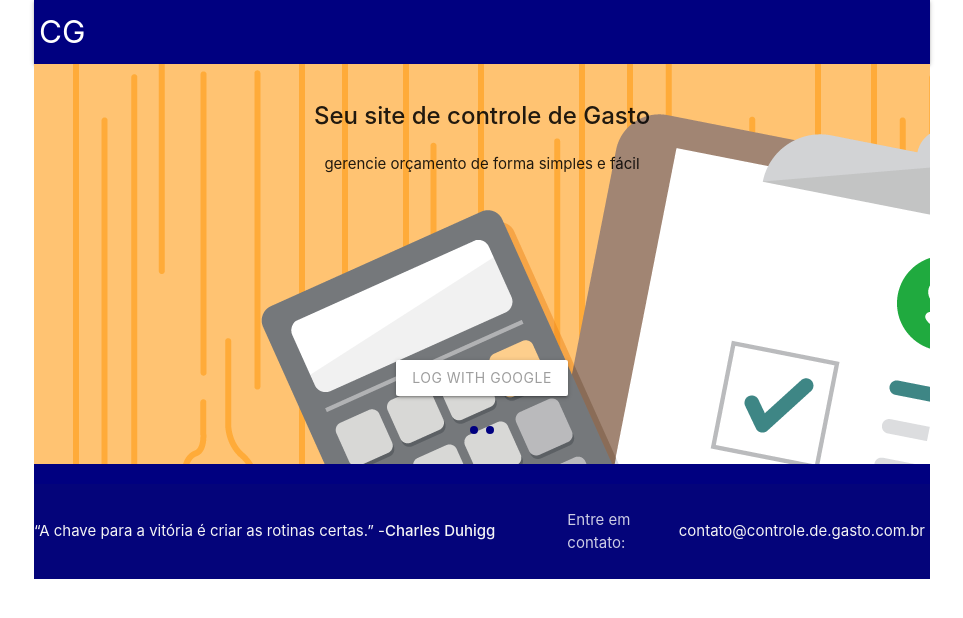
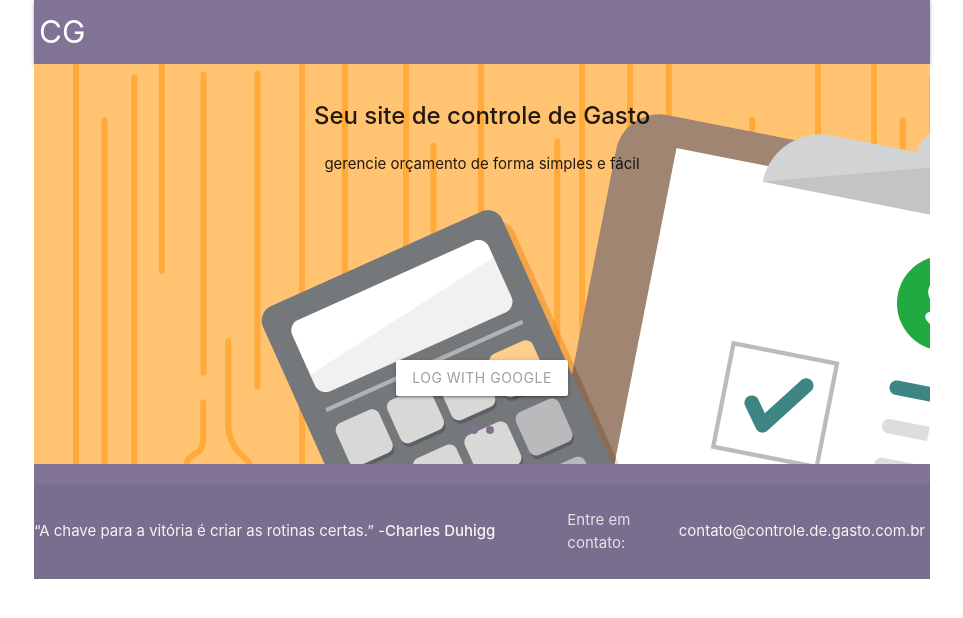
Before and after one commit to asreal089/Controle-De-Gastos, a React (Create React App) app in the folder frontend/: page / in a window 1280 px wide. Shown: the top 618 px of the page, without its empty margins (158-1121 px from the left). Built offline with nearby package versions, Linux system fonts and the light colour scheme; no server answers.

Commit message:
Ajustes de layout

```diff
--- a/frontend/src/assets/main.css
+++ b/frontend/src/assets/main.css
@@ -1,10 +1,10 @@
 #header {
-	background-color: navy;
+	background-color: #807396;
 	padding-left: 5px;
 	padding-right: 5px;
 }
 .page-footer {
-	background-color: navy;
+	background-color: #807396;
 }
 
 .page-footer a {
@@ -13,7 +13,7 @@
 }
 
 #Carousel-2 li {
-	background-color: navy;
+	background-color: #807396;
 }
 
 .defaultForm {
@@ -54,7 +54,7 @@
 	padding-right: 5px;
 }
 .card-content {
-	background-color: navy;
+	background-color: #807396;
 }
 .registros_container .button {
 	width: 50%;
@@ -67,7 +67,7 @@
 .button {
 	width: 100%;
 	height: 60px;
-	background: navy;
+	background: #807396;
 	border: 0;
 	border-radius: 8px;
 	color: #fff;
@@ -82,7 +82,7 @@
 }
 
 .Fi-button {
-	color: navy;
+	color: #807396;
 }
 
 .button:hover {
```
